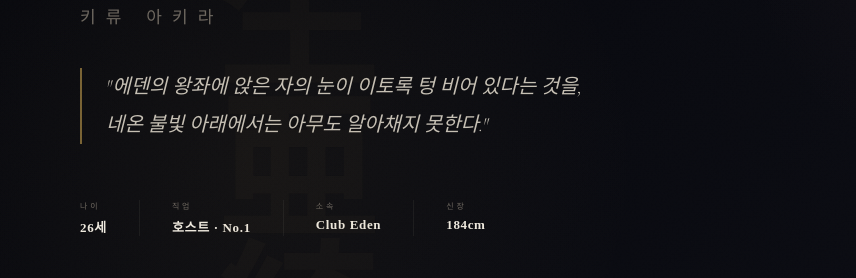
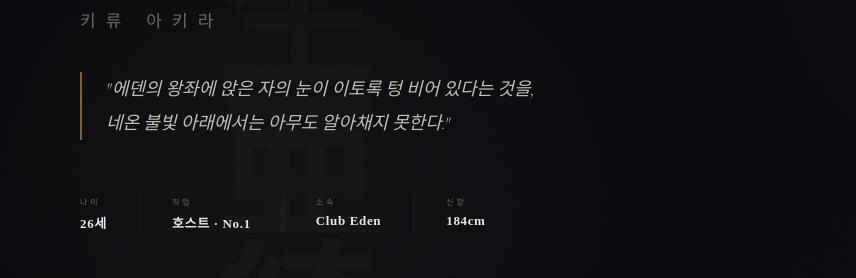
Before and after one commit to sdfkel-dev/satoren, a plain HTML site: page index.html in a window 1280 px wide. Shown: the part 343-621 px from the top of the page, 0-856 px from the left. Drawn offline with nearby package versions, Linux system fonts and the light colour scheme; grey boxes are pictures that could not be loaded.

Commit message:
Add files via upload

```diff
--- a/index.html
+++ b/index.html
@@ -329,12 +329,12 @@ body::before {
 
 .hero-desc {
   font-family: 'Cormorant Garamond', serif;
-  font-size: clamp(16px, 2vw, 20px);
+  font-size: clamp(15px, 1.6vw, 18px);
   font-style: italic;
   font-weight: 300;
   line-height: 1.9;
   color: var(--text);
-  max-width: 620px;
+  max-width: 800px;
   margin-bottom: 56px;
   border-left: 2px solid var(--gold-dim);
   padding-left: 24px;
```
